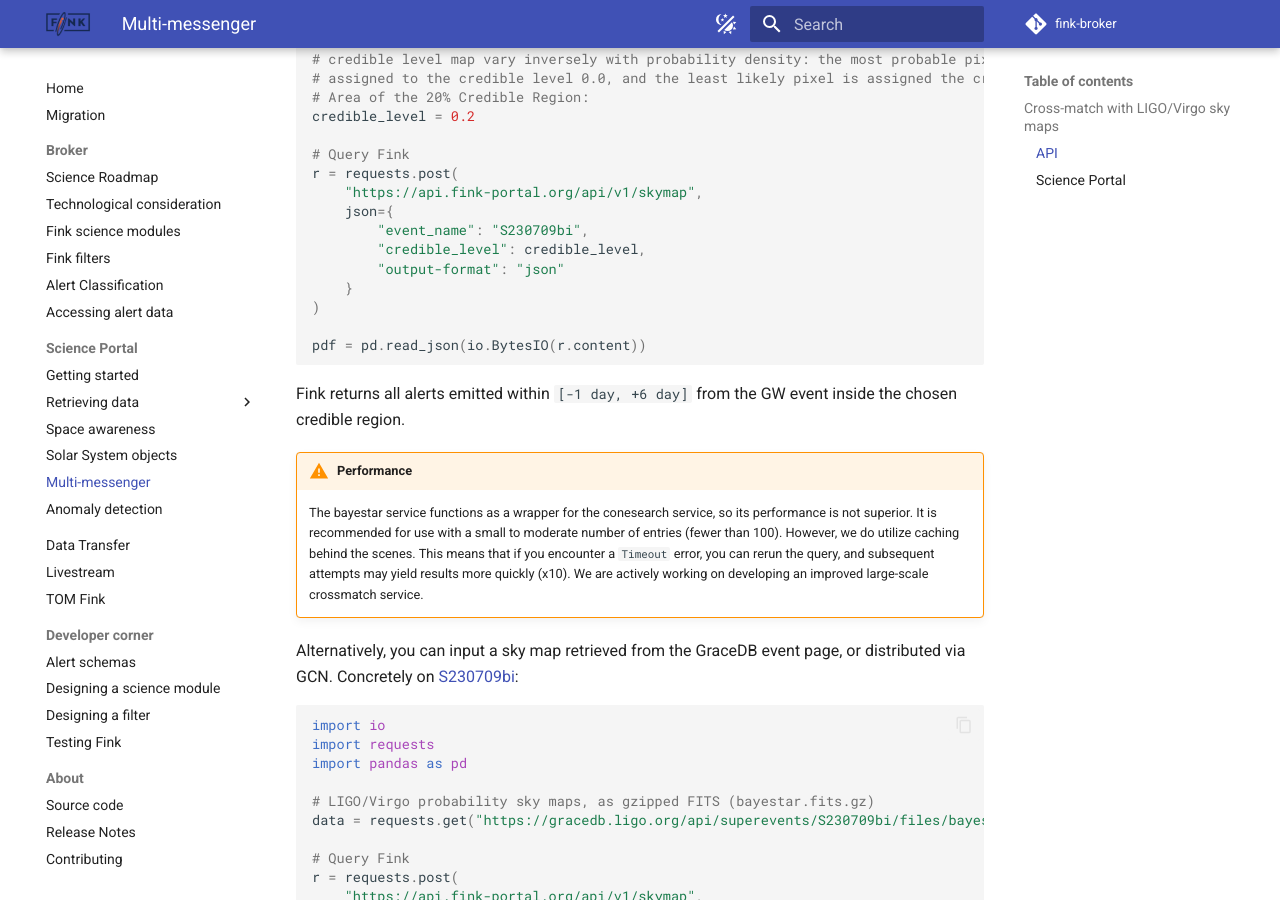
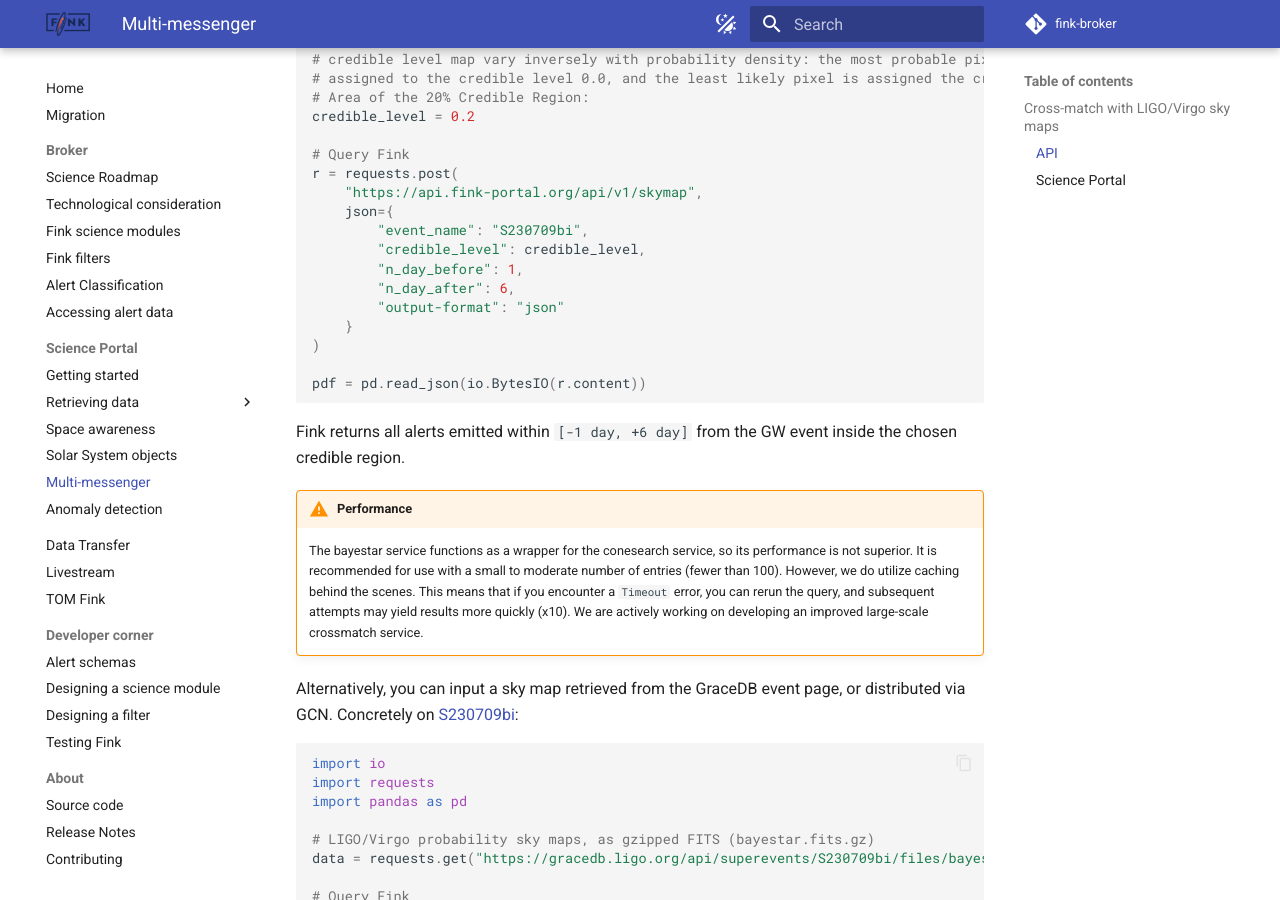
Before and after one commit to astrolabsoftware/fink, an MkDocs documentation site: the page built from docs/services/search/gw.md, in a window 1280 px wide and 900 px high, scrolled down 507 px. Built offline with MkDocs 1.6.1 and Material for MkDocs 9.7.7, drawn with Linux system fonts in a browser that asks for light colours; comment, search, counter and statistics services are not loaded.

Commit message:
Add time boundaries for GW

```diff
--- a/docs/services/search/gw.md
+++ b/docs/services/search/gw.md
@@ -24,6 +24,8 @@ r = requests.post(
     json={
         "event_name": "S230709bi",
         "credible_level": credible_level,
+        "n_day_before": 1,
+        "n_day_after": 6,
         "output-format": "json"
     }
 )
```
